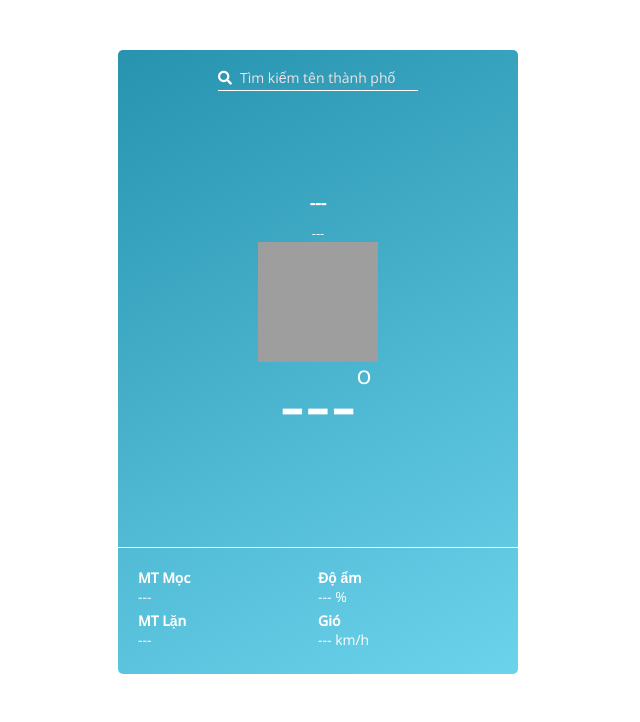
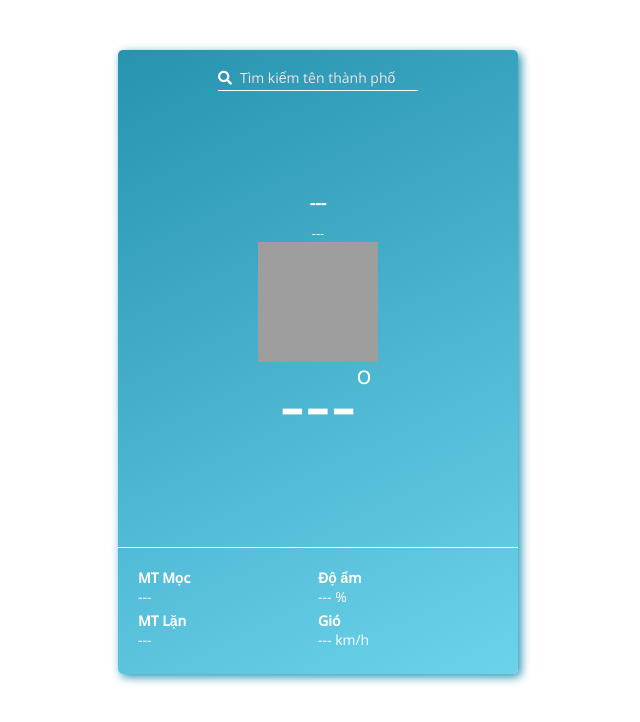
Before and after one commit to khoanguyen84/WeatherApp, a plain HTML site: page index.html in a window 1280 px wide. Shown: the whole page, without its empty margins (322-962 px from the left). Drawn offline with nearby package versions, Linux system fonts and the light colour scheme; no server answers; grey boxes are pictures that could not be loaded.

Commit message:
add box-shadow

```diff
--- a/weather.css
+++ b/weather.css
@@ -12,6 +12,7 @@
     background-image: linear-gradient(154deg, #2793af, #6cd3ec);
     border-radius: 5px;
     color:white;
+    box-shadow: 3px 3px 10px #2793af;
 }
 
 .section-info{
```
